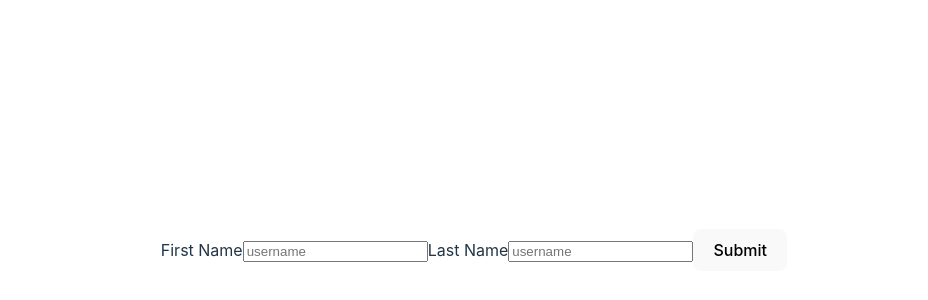
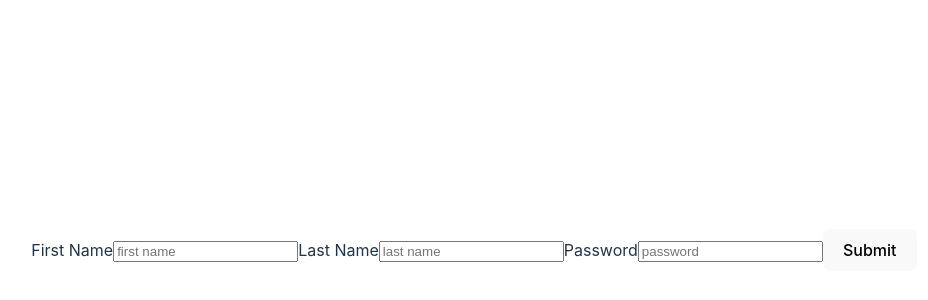
Before and after one commit to Shessire/Web-Dev-Practice, a React (Vite) app in the folder react-forms/: page / in a window 1280 px wide. Shown: the part 150-450 px from the top of the page, without its empty margins (166-1094 px from the left). Built offline with nearby package versions, Linux system fonts and the light colour scheme.

Commit message:
Better Signup Form

```diff
--- a/react-forms/src/App.jsx
+++ b/react-forms/src/App.jsx
@@ -1,13 +1,15 @@
 import './App.css'
 import UsernameForm from './UsernameForm'
 import SignupForm from './SignupForm'
+import BetterSignupForm from './BetterSignupForm'
 
 function App() {
 
   return (
     <>
       {/* <UsernameForm /> */}
-      <SignupForm />
+      {/* <SignupForm /> */}
+      <BetterSignupForm />
     </>
   )
 }
--- /dev/null
+++ b/react-forms/src/BetterSignupForm.jsx
@@ -0,0 +1,57 @@
+import { useState } from "react";
+
+function BetterSignupForm () {
+
+    const [formData, setFormData] = useState({ firstName: "", lastName: "", password: ""})
+
+    const handleChange = (evt) => {
+        const changedField = evt.target.name;
+        const newValue = evt.target.value;
+
+        setFormData(currData => {
+            currData[changedField] = newValue;
+            return {...currData};
+        })
+    }
+
+    const handleSubmit = () => {
+        console.log(formData);
+    }
+
+    return (
+        <div>
+            <label htmlFor="firstname">First Name</label>
+            <input
+                type="text"
+                placeholder="first name"
+                value={formData.firstName}
+                onChange={handleChange}
+                name="firstName"
+                id="firstname"
+            />
+
+            <label htmlFor="lastname">Last Name</label>
+            <input
+                type="text"
+                placeholder="last name"
+                value={formData.lastName}
+                onChange={handleChange}
+                name="lastName"
+                id="lastname"
+            />
+
+            <label htmlFor="password">Password</label>
+            <input
+                type="password"
+                placeholder="password"
+                value={formData.password}
+                onChange={handleChange}
+                name="password"
+                id="password"
+            />
+            <button onClick={handleSubmit}>Submit</button>
+        </div>
+    )
+}
+
+export default BetterSignupForm;
--- a/react-forms/src/SignupForm.jsx
+++ b/react-forms/src/SignupForm.jsx
@@ -3,7 +3,7 @@ import { useState } from "react";
 function SignupForm () {
 
     const [firstName, setFirstName] = useState("")
-    const [lastName, setLastname] = useState("")
+    const [lastName, setLastName] = useState("")
 
     const updateFirstName = (evt) => {
         setFirstName(evt.target.value);
```
